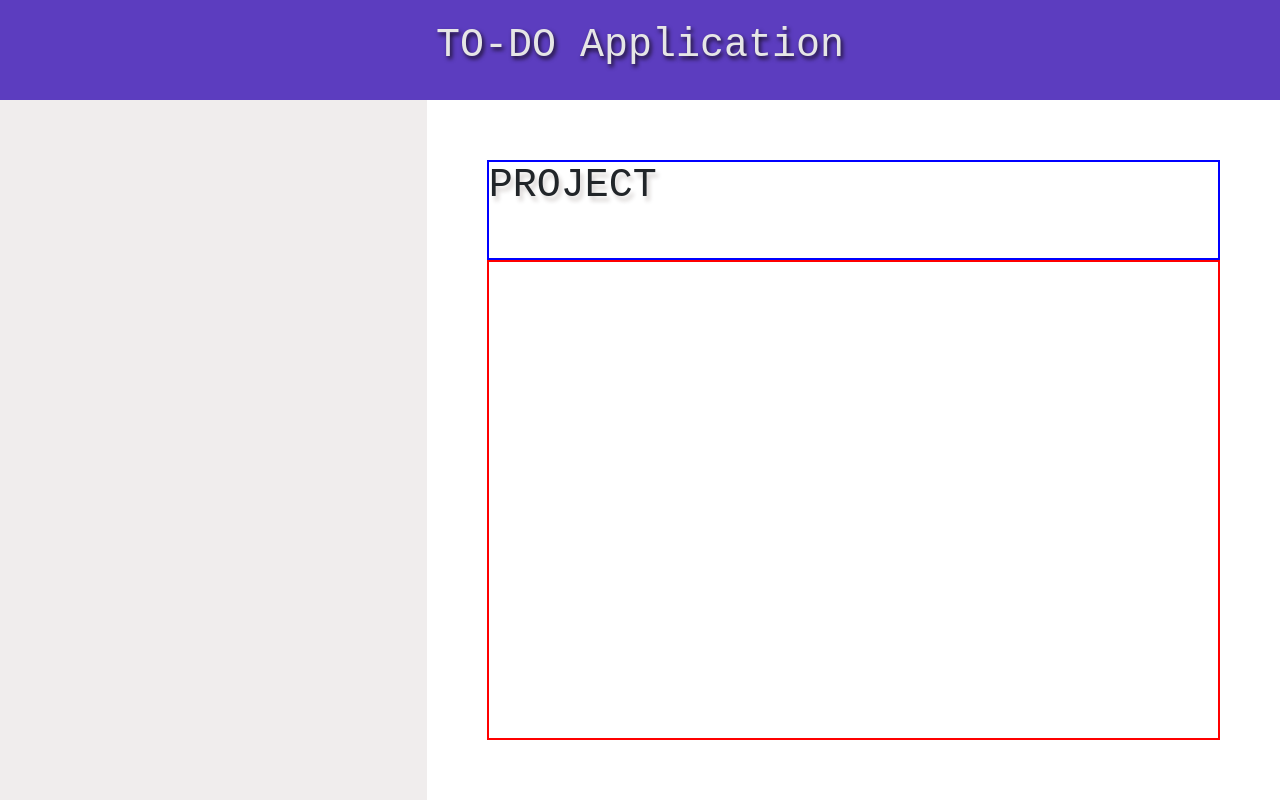
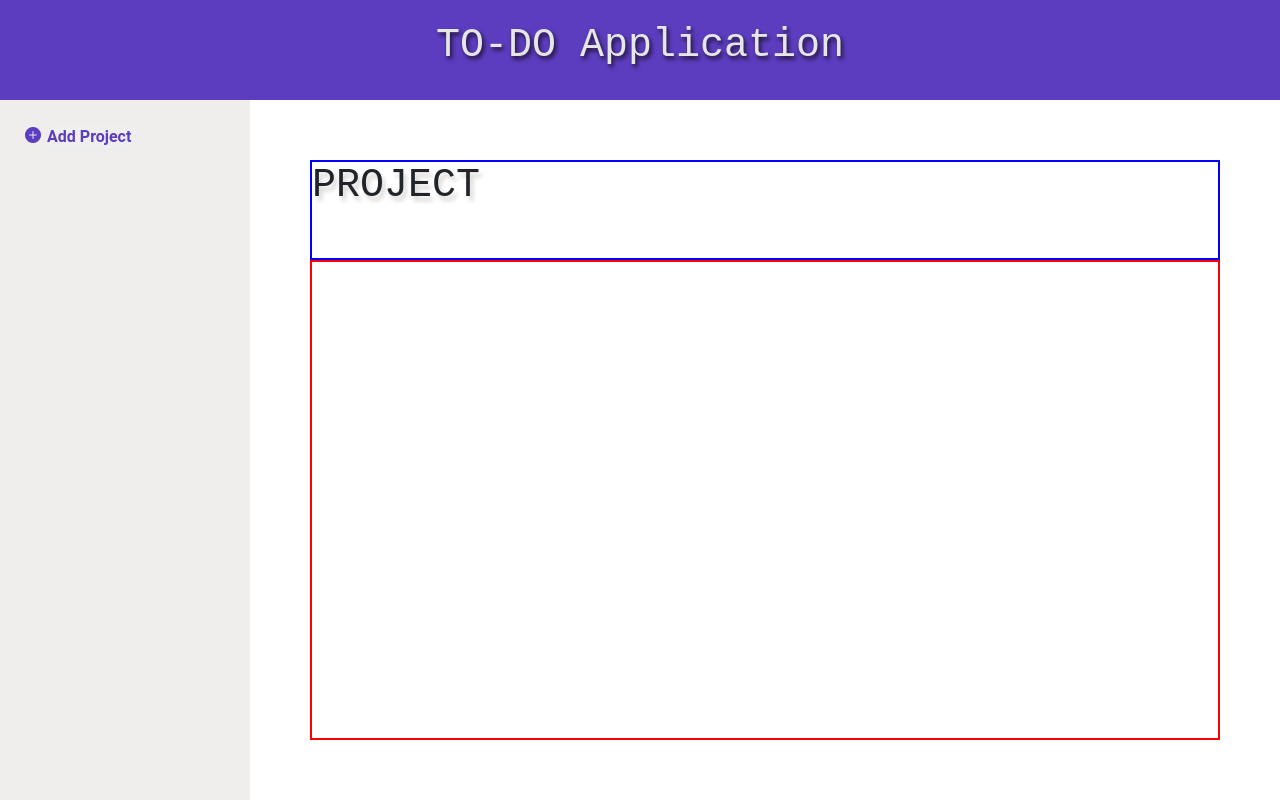
Before and after one commit to wahyu1337/todo-list, a website built with webpack: page src/template.html in a window 1280 px wide. Built offline with nearby package versions, Linux system fonts and the light colour scheme.

Commit message:
add add project sidebar button

```diff
--- a/package.json
+++ b/package.json
@@ -12,6 +12,7 @@
   "author": "Ways",
   "license": "ISC",
   "devDependencies": {
+    "bootstrap-icons": "^1.13.1",
     "css-loader": "^7.1.4",
     "date-fns": "^4.1.0",
     "html-loader": "^5.1.0",
--- a/src/dom.js
+++ b/src/dom.js
@@ -1,3 +1,6 @@
+import addIconProject from "./asset/add.svg";
+import "bootstrap-icons/font/bootstrap-icons.css";
+
 // DOM structure
 const container = document.querySelector("#container");
 const header = document.querySelector("#header");
@@ -19,6 +22,18 @@ titleHeader.classList.add("h1-shadow");
 titleHeader.textContent = "TO-DO Application";
 
 // element sidebar
+const divAddProject = document.createElement("div");
+const btnAddProject = document.createElement("button");
+const iconAdd = document.createElement("i");
+    // sidebar element's class
+    divAddProject.id = "sidebar-project";
+    btnAddProject.id = "btn-add-project";
+    btnAddProject.textContent = "Add Project";
+    iconAdd.classList.add("bi");
+    iconAdd.classList.add("bi-plus-circle-fill");
+    // iconAdd.style.fill = "#5c3dbf";
+divAddProject.appendChild(iconAdd);
+divAddProject.appendChild(btnAddProject);
 
 // element main content
 const mainTitleText = document.createElement("h1");
@@ -32,6 +47,10 @@ mainContent.appendChild(mainTitle);
 mainContent.appendChild(mainProject);
 
 // append sidebar
+sidebar.appendChild(divAddProject);
 
 // append main content
 mainTitle.appendChild(mainTitleText);
+
+// export
+export {divAddProject};
--- a/src/event-handler.js
+++ b/src/event-handler.js
@@ -0,0 +1,5 @@
+import { divAddProject } from "./dom.js";
+
+divAddProject.addEventListener("click", function(event) {
+    console.log("click: " + event.target.closest("#sidebar-project"));
+});
--- a/src/index.js
+++ b/src/index.js
@@ -1,6 +1,8 @@
+// import module
 import {Project} from "./classes/project.js";
 import DOM from "./dom.js";
 import style from "./styles/style.css";
+import eventHandler from "./event-handler.js";
 
 const task = new Project("Olahraga" );
 task.newTask("Jogging", "Simple Run in morning", "14-03-2026", "Low");
--- a/src/styles/style.css
+++ b/src/styles/style.css
@@ -12,6 +12,17 @@
     padding: 0;
     font-family: monospace, roboto, sans-serif;
 }
+.bi {
+    color: #5c3dbf;
+}
+
+.bi:hover {
+    cursor: pointer;
+}
+
+button {
+    border-radius: 6px;
+}
 
 .h1-shadow {
     text-shadow: var(--h1-shadow);
@@ -21,7 +32,7 @@
     display: grid;
     height: 100vh;
     grid-template-columns: 1fr;
-    grid-template-rows: 100px 2fr;
+    grid-template-rows: 100px 1fr;
 }
 
 #header {
@@ -37,15 +48,31 @@
 
 #content {
     display: grid;
-    grid-template-columns: 1fr 2fr;
+    grid-template-columns: 250px 1fr;
 }
 
 #sidebar {
     display: flex;
+    flex-direction: column;
+    flex: 1;
+    background-color: var(--dark-gray);
+    padding: 25px;
+}
+
+#sidebar-project {
+    display: flex;
     flex-direction: row;
     flex: 1;
-    justify-content: center;
-    background-color: var(--dark-gray);
+    gap: 6px;
+}
+
+#btn-add-project {
+    border: none;
+    height: min-content;
+    color: var(--purple-medium);
+    font-size: 1rem;
+    font-weight: 600;
+    font-family: var(--font-roboto);
 }
 
 #main-content {
```
Also changed, not shown: src/asset/add.svg (added), 1 other file.
